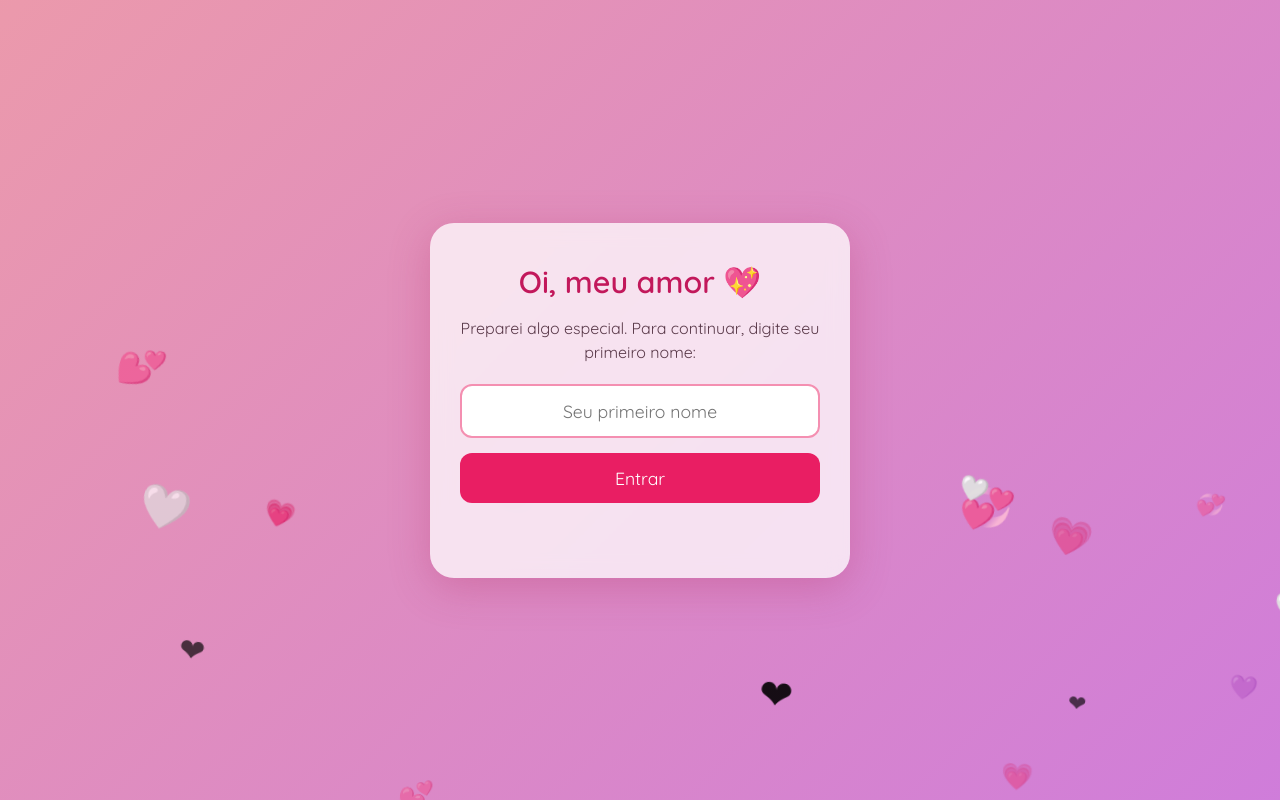
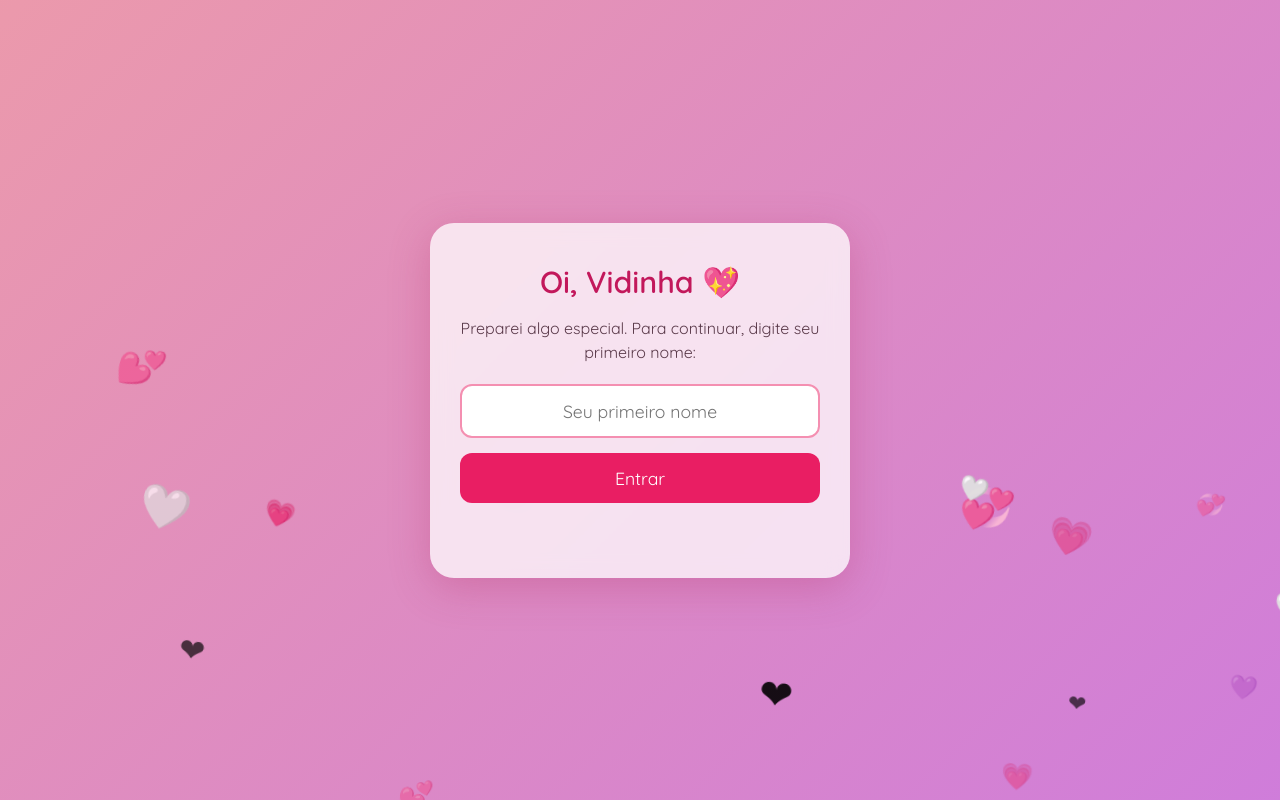
Before and after one commit to guilhermemartinsjsl-crypto/https-para-vida-jessica, a plain HTML site: page declaracao-jessica/index.html in a window 1280 px wide. Drawn offline with Linux system fonts and the light colour scheme.

Commit message:
Update index.html

```diff
--- a/declaracao-jessica/index.html
+++ b/declaracao-jessica/index.html
@@ -3,7 +3,7 @@
 <head>
   <meta charset="UTF-8">
   <meta name="viewport" content="width=device-width, initial-scale=1.0">
-  <title>Para você, Jéssica ❤</title>
+  <title>Para você buchechinha ❤</title>
 
   <!-- Fontes (letra de carta e letra normal) -->
   <link rel="preconnect" href="https://fonts.googleapis.com">
@@ -21,7 +21,7 @@
   <!-- ===================== TELA 1: NOME ===================== -->
   <section id="tela-nome" class="tela ativa">
     <div class="cartao">
-      <h1>Oi, meu amor 💖</h1>
+      <h1>Oi, Vidinha 💖</h1>
       <p>Preparei algo especial. Para continuar, digite seu primeiro nome:</p>
       <input type="text" id="campo-nome" placeholder="Seu primeiro nome" autocomplete="off">
       <button id="botao-entrar">Entrar</button>
```
